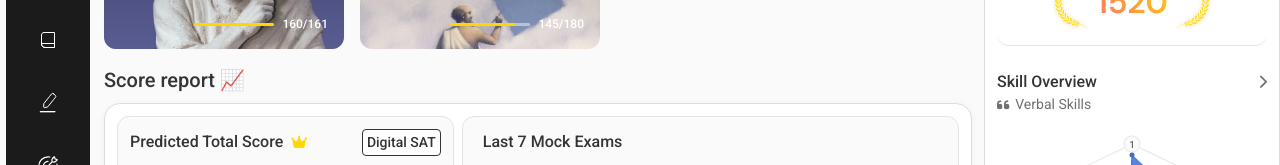
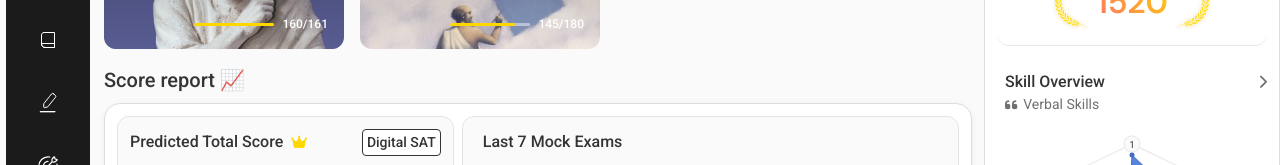
Before and after one commit to Orujhimaru/max_odyssey, a React (Vite) app: page /dashboard in a window 1280 px wide. Shown: the part 159-324 px from the top of the page. Built offline with nearby package versions, Linux system fonts and the light colour scheme; sample sign-in values are in the browser's storage; a web font is replaced by a local one.

Commit message:
design: padding alignment

```diff
--- a/src/components/RadarComponent/RadarChart/RadarChart.css
+++ b/src/components/RadarComponent/RadarChart/RadarChart.css
@@ -227,6 +227,7 @@
   font-size: 16px;
   font-weight: 500;
   color: var(--text-primary);
+  padding-left: 8px;
 }
 
 .radar-header i {
@@ -299,9 +300,11 @@
 .skill-section-header.verbal {
   color: var(--text-primary);
   opacity: 0.7;
+  padding-left: 8px;
 }
 
 .skill-section-header.math {
   color: var(--text-primary);
   opacity: 0.7;
+  padding-left: 8px;
 }
```
